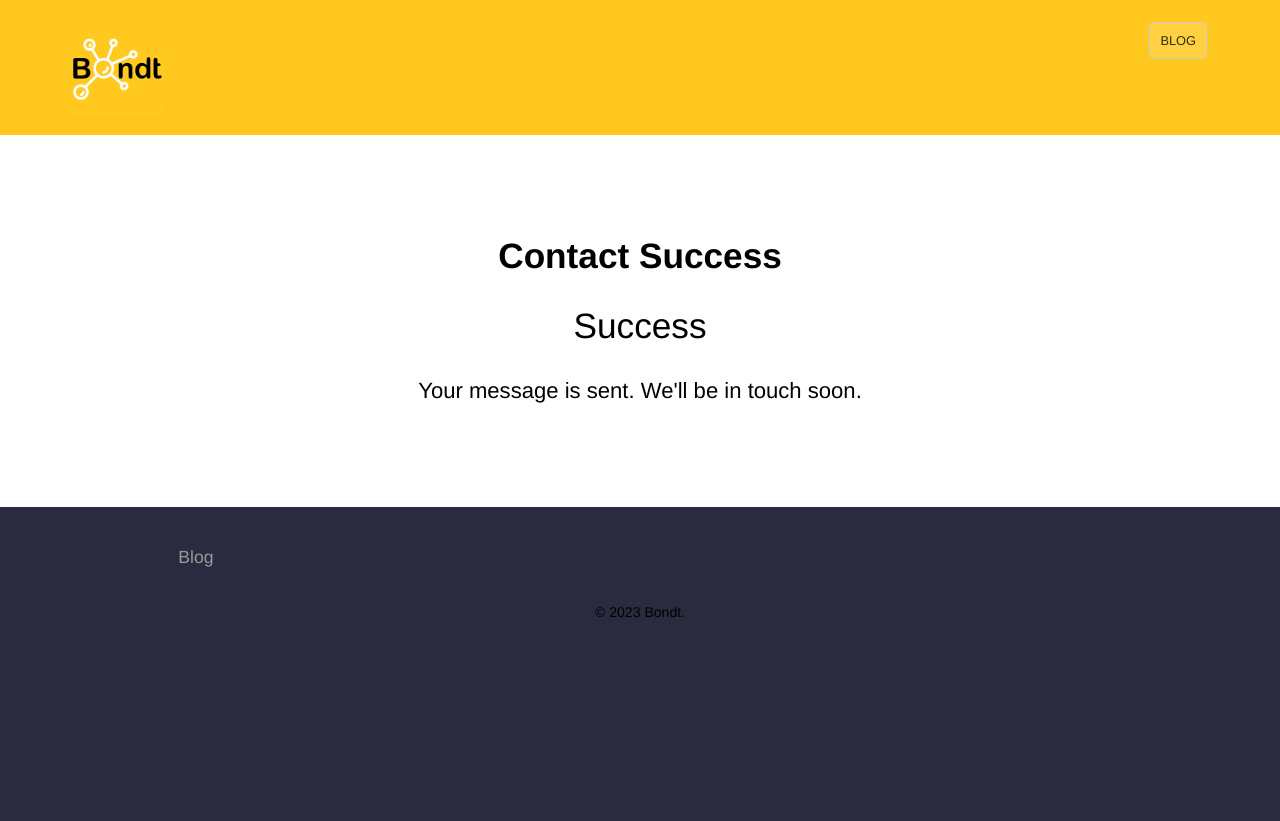
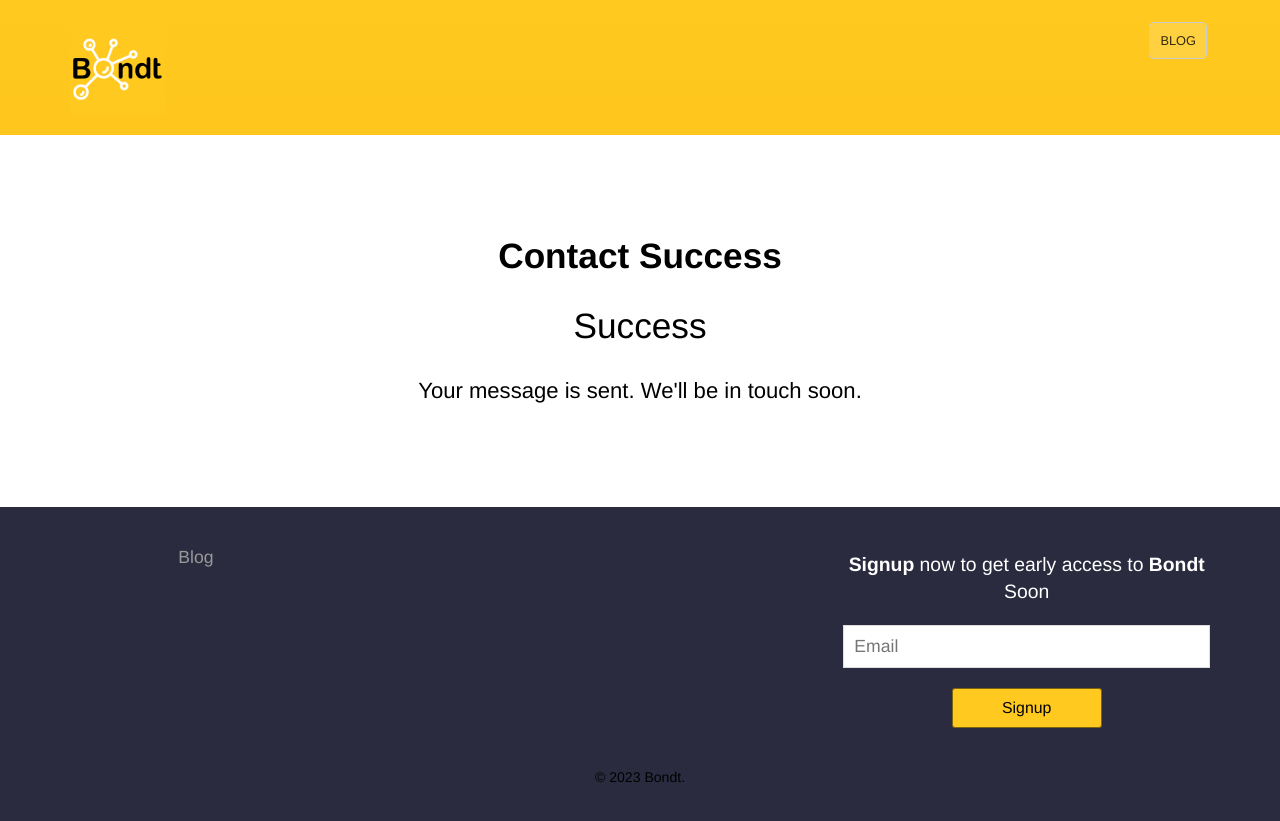
Before and after one commit to engnaruto/bondt-landing-page, a Jekyll site: the page built from contact-success.html, in a window 1280 px wide. Shown: the top 821 px of the page. Built offline with Jekyll 4.4.1, drawn with Linux system fonts in a browser that asks for light colours.

Commit message:
Add signup form in footer

```diff
--- a/_data/footer.yml
+++ b/_data/footer.yml
@@ -20,7 +20,7 @@
 #  - name: Status
 #    link: /
 #    new_window: true
-- links:
+#- links:
 #  - name: Facebook
 #    link: https://facebook.com/cloudcannon/
 #    new_window: true
--- a/_layouts/default.html
+++ b/_layouts/default.html
@@ -46,6 +46,36 @@
 						{% endfor %}
 					</ul>
 					{% endfor %}
+
+					<!-- Begin Mailchimp Signup Form -->
+					<div id="mc_embed_signup" class="footer-links">
+						<p><strong>Signup</strong> now to get early access to <strong>Bondt</strong> Soon</p>
+						<form
+								action="https://gmail.us11.list-manage.com/subscribe/post?u=6d79df463ca789f4946ab2d32&amp;id=5714a2bbc4&amp;f_id=00539ee0f0"
+								method="post" id="mc-embedded-subscribe-form" name="mc-embedded-subscribe-form" class="validate" target="_self">
+
+							<div id="mc_embed_signup_scroll">
+								<div class="mc-field-group">
+									<input type="email" value="" name="EMAIL" placeholder="Email" class="required email" id="mce-EMAIL" required>
+									<span id="mce-EMAIL-HELPERTEXT" class="helper_text"></span>
+								</div>
+
+								<div id="mce-responses" class="clear foot">
+									<div class="response" id="mce-error-response" style="display:none"></div>
+									<div class="response" id="mce-success-response" style="display:none"></div>
+								</div>
+								<!-- real people should not fill this in and expect good things - do not remove this or risk form bot signups-->
+								<div style="position: absolute; left: -5000px;" aria-hidden="true">
+									<input type="text" name="b_6d79df463ca789f4946ab2d32_5714a2bbc4" tabindex="-1" value="">
+								</div>
+
+								<div id="signup">
+									<input type="submit" value="Signup" name="subscribe">
+								</div>
+							</div>
+						</form>
+					</div>
+					<!--End mc_embed_signup-->
 				</div>
 				<p class="copyright">&copy; {{ site.time | date: '%Y' }} Bondt.</p>
 			</div>
--- a/_sass/footer.scss
+++ b/_sass/footer.scss
@@ -118,4 +118,23 @@
 			font-weight: 600;
 		}
 	}
+
+	#mc_embed_signup {
+		p {
+			font-size: 1.1em;
+			color: #ffffff;
+			text-align: center;
+		}
+
+		.mc-field-group {
+			font-size: 1.0em;
+		}
+
+		input[type=submit] {
+			max-width: 150px;
+			height: fit-content;
+			font-size: 0.9em;
+		}
+
+	}
 }
```
Also changed, not shown: index.html (+2 -7 lines).
